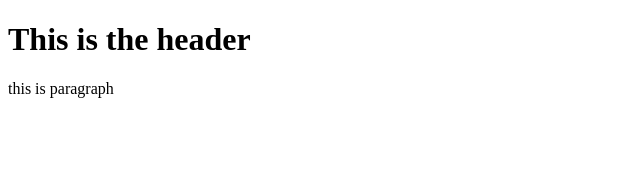
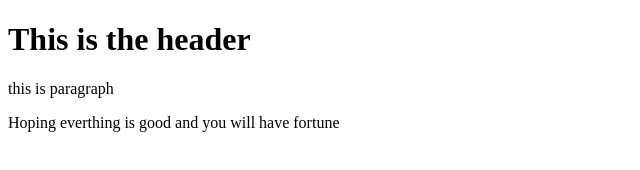
Before and after one commit to ssamarth/git-test3, a plain HTML site: page templates/temp.html in a window 1280 px wide. Shown: the whole page, without its empty margins (0-640 px from the left). Drawn offline with Linux system fonts and the light colour scheme.

Commit message:
new commit

```diff
--- a/templates/temp.html
+++ b/templates/temp.html
@@ -9,5 +9,6 @@
 <body>
     <h1>This is the header</h1>
     <p>this is paragraph</p>
+    <p>Hoping everthing is good and you will have fortune</p>
 </body>
 </html>
```
